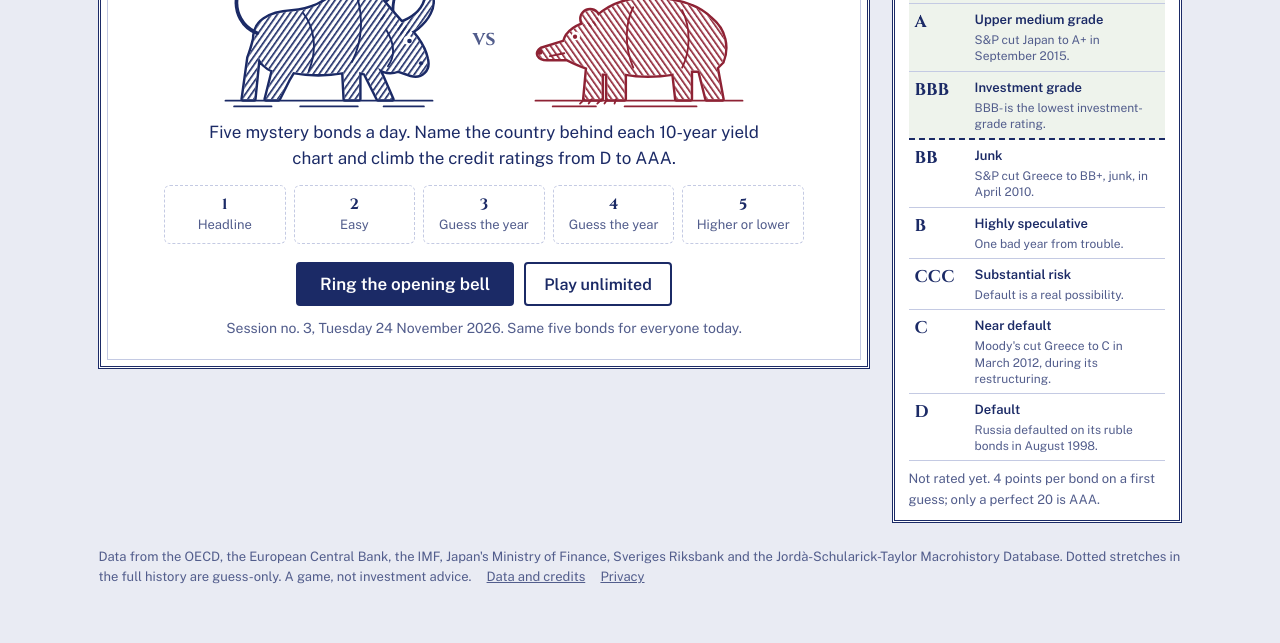
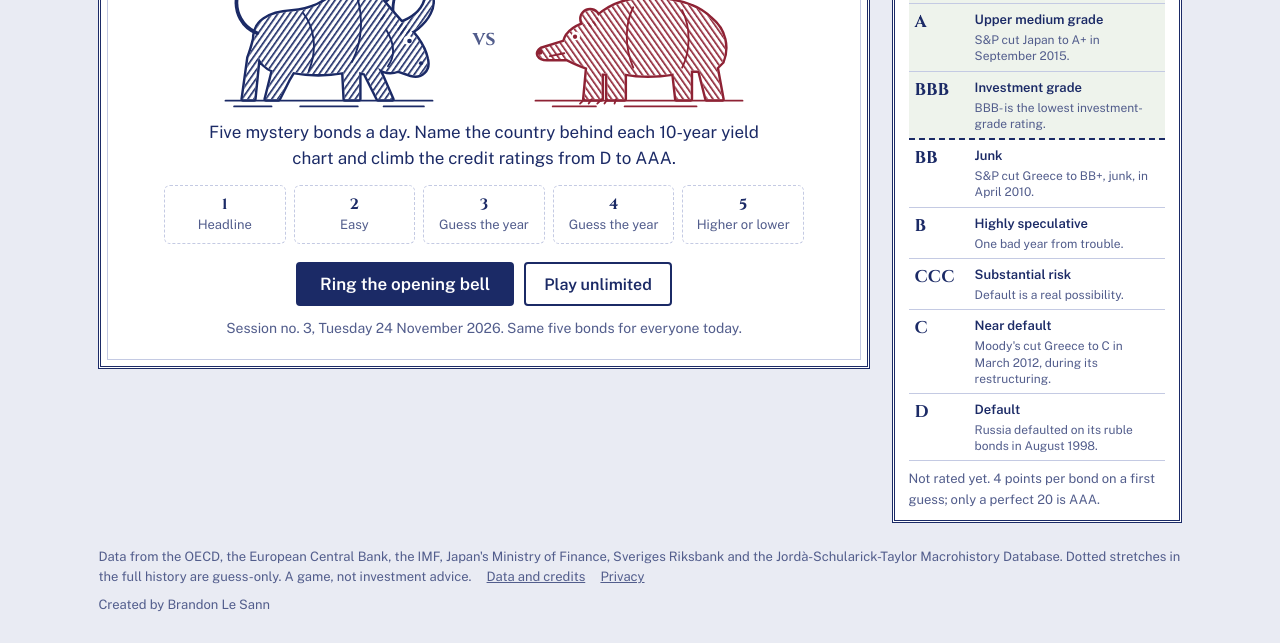
Before and after one commit to BrandonLS/sovspreadle, a plain HTML site: page public/index.html in a window 1280 px wide. Shown: the part 251-894 px from the top of the page. Before the commit the page ends 866 px from the top, so only its background shows below. Drawn offline with Linux system fonts and the light colour scheme.

Commit message:
Footer: created by Brandon Le Sann
Co-Authored-By: Claude Opus 5.5 <noreply@anthropic.com>
Claude-Session: https://claude.ai/code/session_01KLcJ4ZrDVNrnY7GUZos1gK

```diff
--- a/public/index.html
+++ b/public/index.html
@@ -136,7 +136,7 @@
   </aside>
 </main>
 
-<footer class="foot">Data from the OECD, the European Central Bank, the IMF, Japan's Ministry of Finance, Sveriges Riksbank and the Jordà-Schularick-Taylor Macrohistory Database. Dotted stretches in the full history are guess-only. A game, not investment advice. <a href="credits.html">Data and credits</a> <a href="privacy.html">Privacy</a></footer>
+<footer class="foot">Data from the OECD, the European Central Bank, the IMF, Japan's Ministry of Finance, Sveriges Riksbank and the Jordà-Schularick-Taylor Macrohistory Database. Dotted stretches in the full history are guess-only. A game, not investment advice. <a href="credits.html">Data and credits</a> <a href="privacy.html">Privacy</a><span class="by">Created by Brandon Le Sann</span></footer>
 
 <dialog class="dlg" id="endDlg" aria-labelledby="endRating">
   <button type="button" class="x" data-close aria-label="Close">✕</button>
--- a/public/style.css
+++ b/public/style.css
@@ -245,3 +245,5 @@ label{display:block;font-weight:600;margin-bottom:6px}
 .candle.flat{background:var(--ink2);border-color:var(--ink2);border-width:1px}.candle.flat::before{background:var(--ink2)}
 .pip .wick .candle.big{height:28px}.pip .wick .candle.mid{height:17px}.pip .wick .candle.small{height:8px}.pip .wick .candle.flat{height:3px;border-radius:0}
 .candle.small::before,.candle.mid::before{top:-5px;bottom:-5px}
+
+.foot .by{display:block;margin-top:8px}
```
